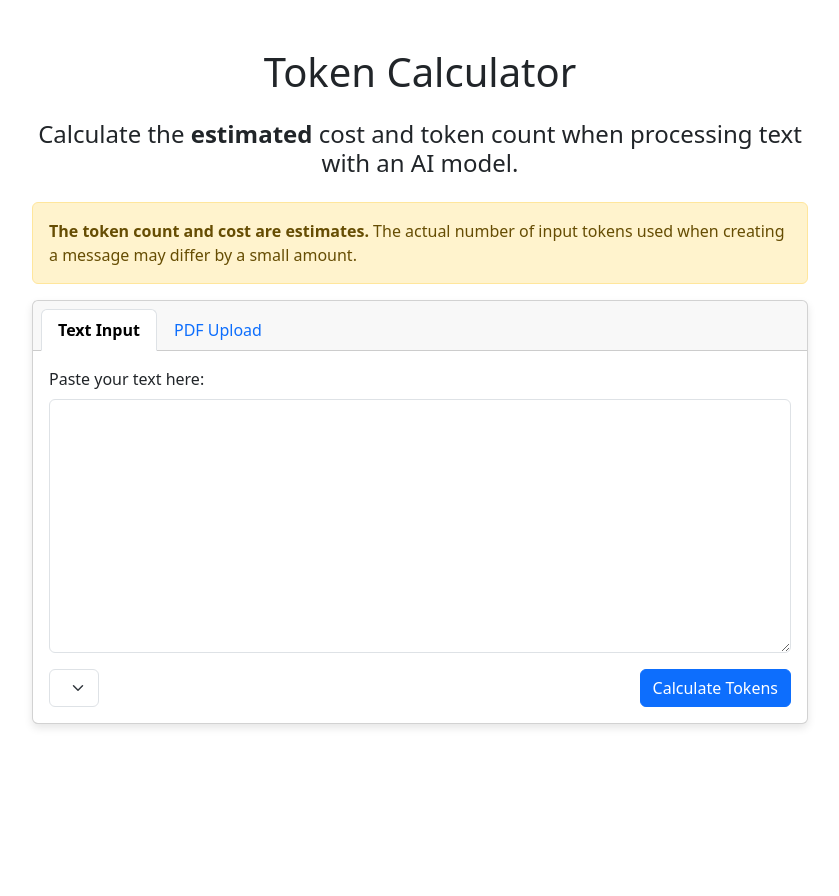
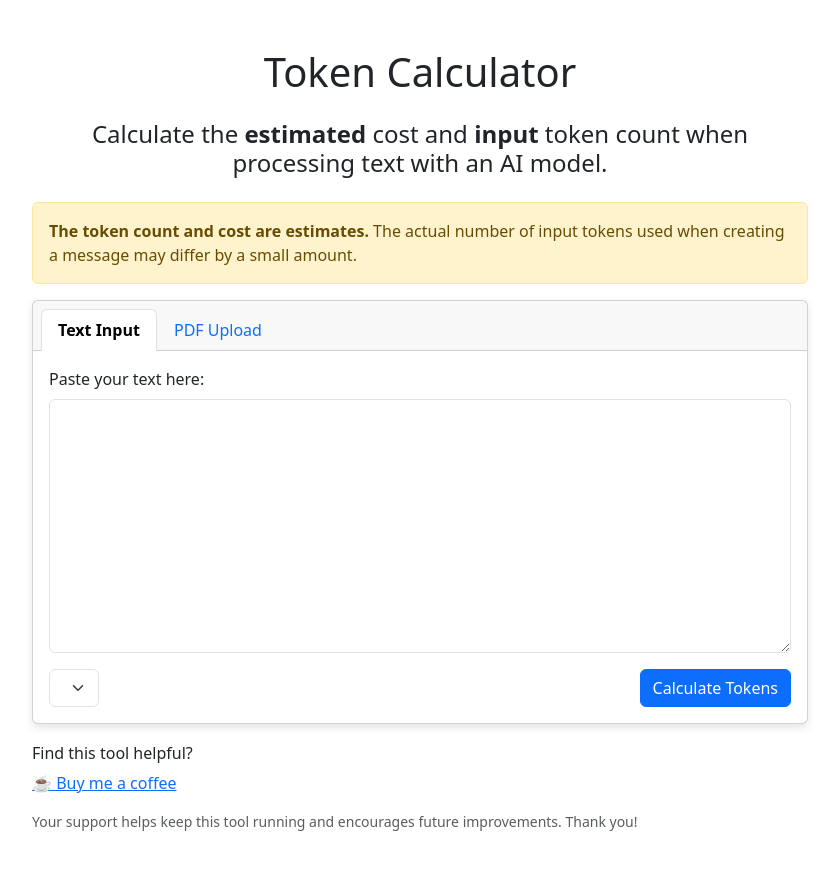
Before and after one commit to andreaangiolillo/TokenCounter, a Django app: page / in a window 1280 px wide. Shown: the whole page, without its empty margins (220-1059 px from the left). Before the commit the page ends 728 px from the top, so only its background shows below. Run offline with Django 4.2, Linux system fonts and the light colour scheme; lists and menus that the app fills with data are empty.

Commit message:
added support for buy me a coffee

```diff
--- a/tokeneyes/templates/tokeneyes/index.html
+++ b/tokeneyes/templates/tokeneyes/index.html
@@ -43,7 +43,7 @@
 <body>
     <div class="container py-5">
         <h1 class="text-center mb-4">Token Calculator</h1>
-        <h4 class="text-center mb-4">Calculate the <b>estimated</b> cost and token count when processing text with an AI model.</h4>
+        <h4 class="text-center mb-4">Calculate the <b>estimated</b> cost and <b>input</b> token count when processing text with an AI model.</h4>
         <div class="alert alert-warning" role="alert">
             <b>The token count and cost are estimates.</b> The actual number of input tokens used when creating a
             message may differ by a small amount.
@@ -157,7 +157,13 @@
             {{ error }}
         </div>
         {% endif %}
+        <!-- Buy Me a Coffee Section -->
+        <div class="coffee-section">
+            <h6>Find this tool helpful?</h6><a href="https://buymeacoffee.com/keeptryingforfun" target="_blank" class="coffee-button">☕ Buy me a coffee</a>
+            <p class="mt-3 small text-muted">Your support helps keep this tool running and encourages future improvements. Thank you!</p>
+        </div>
     </div>
+
 
     <script src="https://cdn.jsdelivr.net/npm/bootstrap@5.3.0/dist/js/bootstrap.bundle.min.js"></script>
     <script>
```
